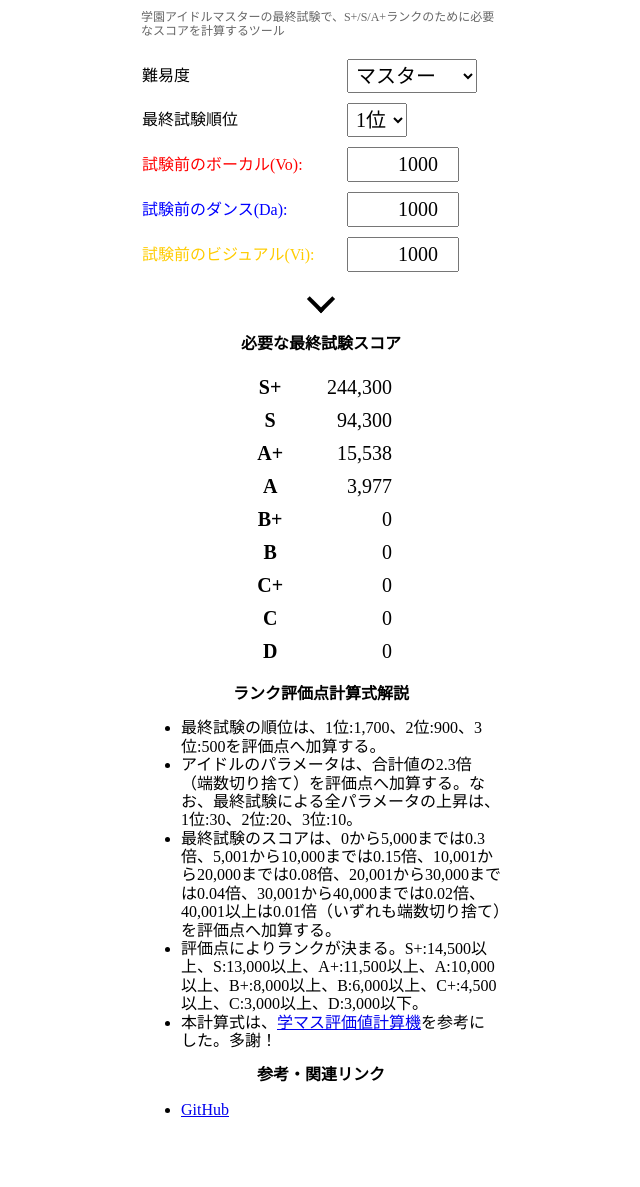
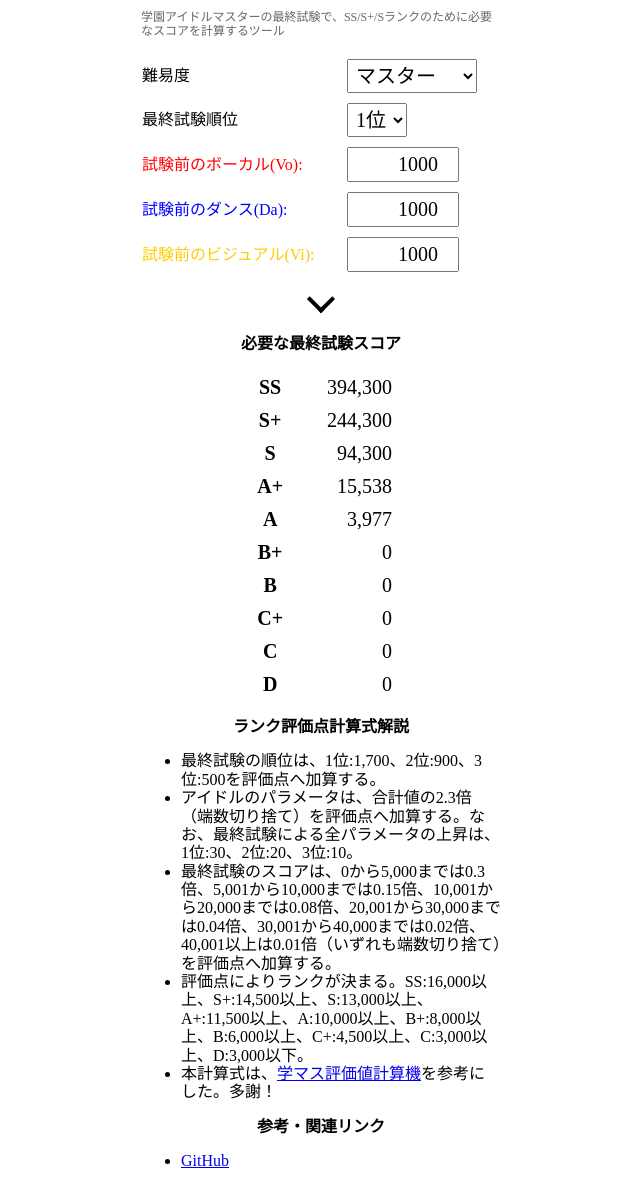
Before and after one commit to kjirou/gakumas-final-score, a Gatsby site: page / in a window 1280 px wide. Shown: the part 39-1226 px from the top of the page, without its empty margins (319-959 px from the left). Before the commit the page ends 1174 px from the top, so only its background shows below. Built offline with nearby package versions, Linux system fonts and the light colour scheme; Gatsby itself is replaced by a stand-in of ours.

Commit message:
SSランクを追加

```diff
--- a/src/components/pages/index.tsx
+++ b/src/components/pages/index.tsx
@@ -15,7 +15,7 @@ import * as styles from "./index.module.css";
 const siteUrl = "https://gakumas-final-score.netlify.app/";
 const siteTitle = "学マス最終試験スコア計算ツール";
 const siteSummary =
-  "学園アイドルマスターの最終試験で、S+/S/A+ランクのために必要なスコアを計算するツール";
+  "学園アイドルマスターの最終試験で、SS/S+/Sランクのために必要なスコアを計算するツール";
 const ogImageUrl = `${siteUrl}og-image.png`;
 
 const useVariablesInLocalStorage = (): {
@@ -325,7 +325,7 @@ export const IndexPage: React.FC<PageProps> = () => {
             最終試験のスコアは、0から5,000までは0.3倍、5,001から10,000までは0.15倍、10,001から20,000までは0.08倍、20,001から30,000までは0.04倍、30,001から40,000までは0.02倍、40,001以上は0.01倍（いずれも端数切り捨て）を評価点へ加算する。
           </li>
           <li>
-            評価点によりランクが決まる。S+:14,500以上、S:13,000以上、A+:11,500以上、A:10,000以上、B+:8,000以上、B:6,000以上、C+:4,500以上、C:3,000以上、D:3,000以下。
+            評価点によりランクが決まる。SS:16,000以上、S+:14,500以上、S:13,000以上、A+:11,500以上、A:10,000以上、B+:8,000以上、B:6,000以上、C+:4,500以上、C:3,000以上、D:3,000以下。
           </li>
           <li>
             本計算式は、
--- a/src/utils.ts
+++ b/src/utils.ts
@@ -45,6 +45,10 @@ const addIdolParameter = (maxIdolParameter: number, a: number, b: number) =>
   Math.min(a + b, maxIdolParameter);
 
 const IdolRanks = [
+  {
+    name: "SS",
+    necessaryRating: 16000,
+  },
   {
     name: "S+",
     necessaryRating: 14500,
```
Also changed, not shown: src/utils.test.ts (+8 -3 lines), README.md.
